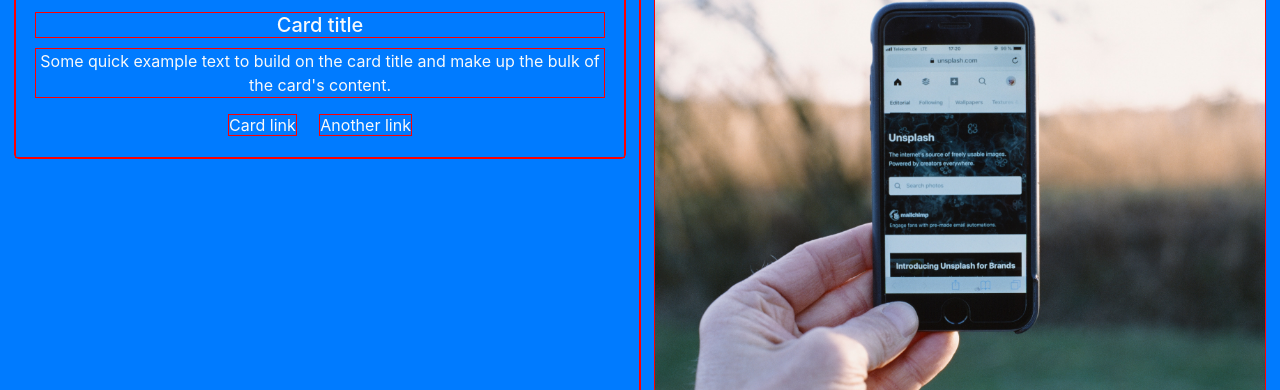
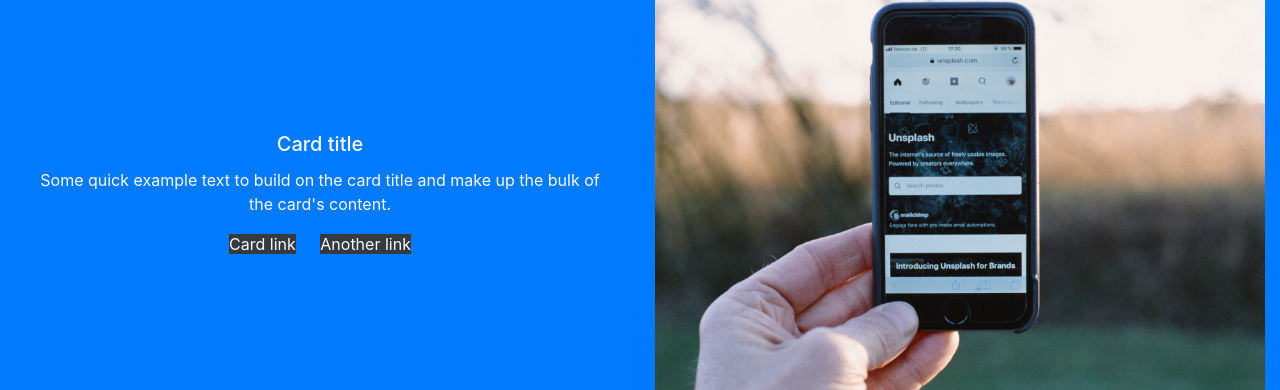
Before and after one commit to JustinBarnard1/day3clone, a plain HTML site: page index.html in a window 1280 px wide. Shown: the part 64-454 px from the top of the page. Drawn offline with nearby package versions, Linux system fonts and the light colour scheme.

Commit message:
final understood

```diff
--- a/index.html
+++ b/index.html
@@ -8,11 +8,7 @@
     <link rel="stylesheet" href="https://stackpath.bootstrapcdn.com/bootstrap/4.5.2/css/bootstrap.min.css">
     <link rel="stylesheet" href="style.css">
 
-    <style>
-        * {
-            outline: 1px solid red;
-        }
-    </style>
+
 
 </head>
 
@@ -33,16 +29,16 @@
                 </ul>
             </div>
         </header>
-        <div class="row bg-primary align-content-center">
-            <div class="col-6">
-                <div class="card bg-primary align-content-center text-light text-center">
-                    <div class="card-body">
-                        <h5 class="card-title justify-content-center">Card title</h5>
+        <div class="row bg-primary">
+            <div class="col-6 m-auto">
+                <div class="bg-primary text-light text-center">
+                    <div class="card-body text-center align-middle">
+                        <h5 class="card-title">Card title</h5>
                         <p class="card-text">Some quick example text to build on the card title and make up the bulk of
                             the card's
                             content.</p>
-                        <a href="#" class="card-link text-light">Card link</a>
-                        <a href="#" class="card-link text-light">Another link</a>
+                        <a href="#" class="card-link text-light bg-dark">Card link</a>
+                        <a href="#" class="card-link text-light bg-dark">Another link</a>
                     </div>
                 </div>
             </div>
@@ -97,7 +93,7 @@
             <div class="col-6">
                 <img src="phonevid.jpg" class="img-fluid" alt="">
             </div>
-            <div class="col-6 m-auto text-center">
+            <div class="col-6 m-auto text-left text-light">
                 <h1>Lorem ipsum dolor sit amet.</h1>
                 <p>Lorem ipsum dolor sit amet consectetur adipisicing elit. Unde explicabo quasi distinctio, inventore
                     tempore in atque dolorum quas quisquam placeat cum, quia aut omnis, autem provident numquam. Veniam,
```
